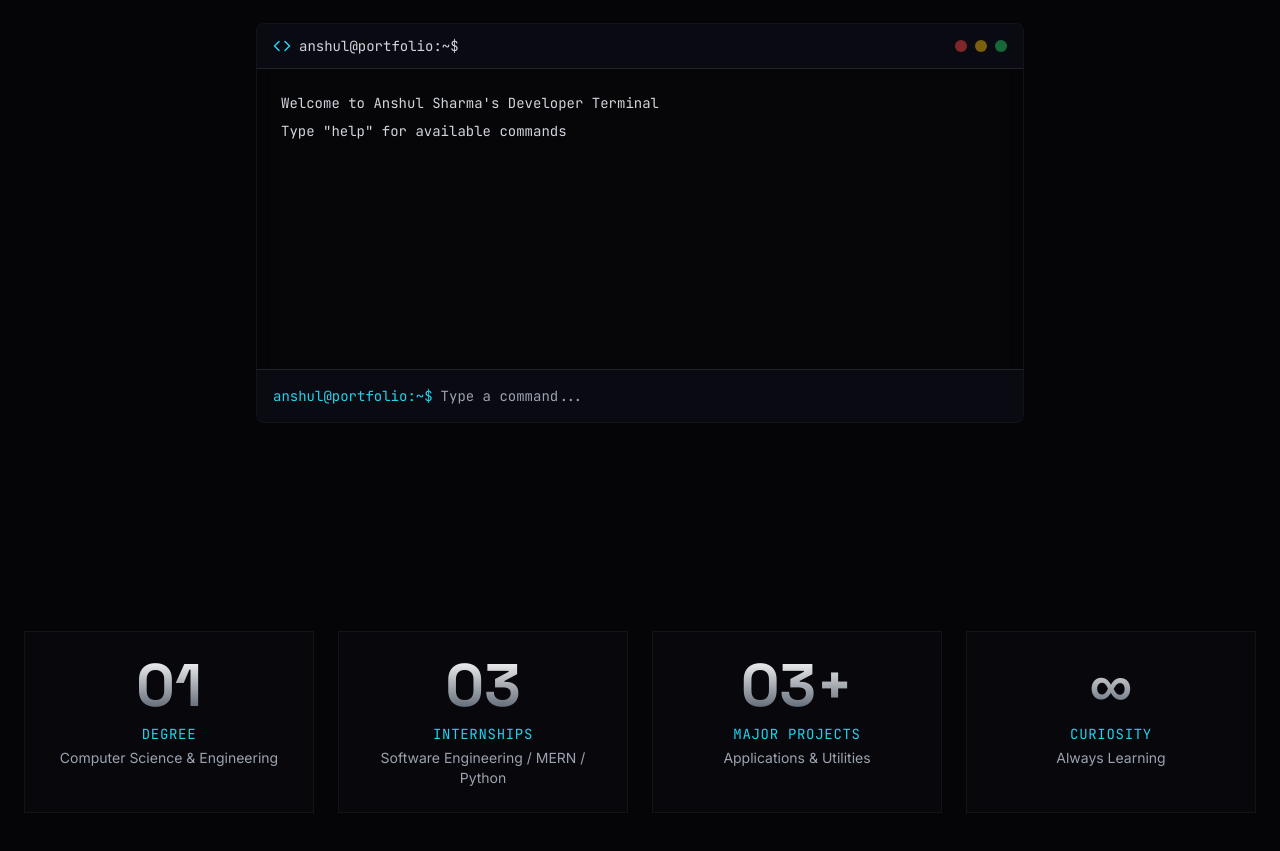
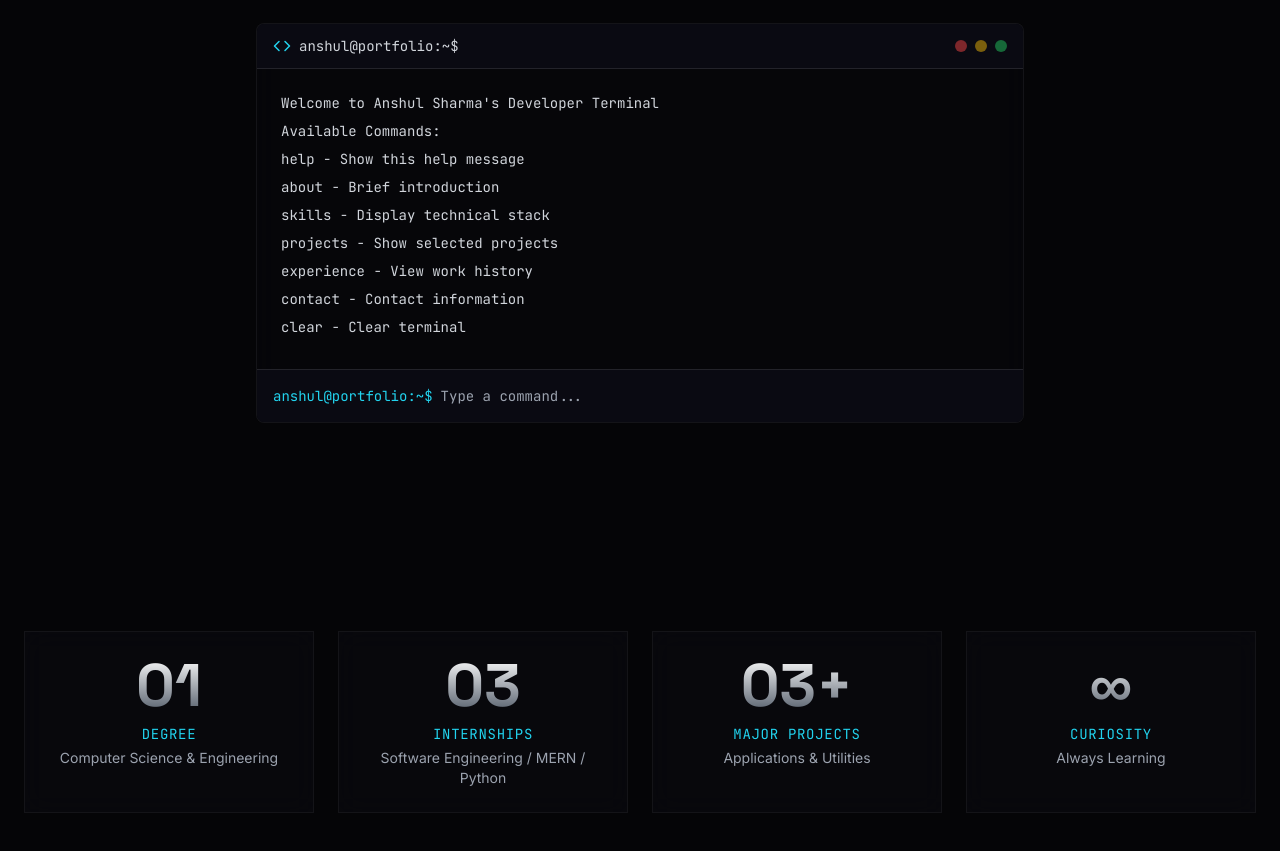
Before and after one commit to anshulsh012/Portfolio, a React (Vite) app: page / in a window 1280 px wide. Shown: the part 8480-9331 px from the top of the page. Built offline with nearby package versions, Linux system fonts and the light colour scheme.

Commit message:
Update terminal on load
- Show all available commands when terminal section loads
- Command input stays at bottom, output shows above

```diff
--- a/src/Portfolio.tsx
+++ b/src/Portfolio.tsx
@@ -886,7 +886,15 @@ const TerminalSection: React.FC = () => {
   const [input, setInput] = useState('')
   const [output, setOutput] = useState<string[]>([
     'Welcome to Anshul Sharma\'s Developer Terminal',
-    'Type "help" for available commands',
+    '',
+    'Available Commands:',
+    '  help       - Show this help message',
+    '  about      - Brief introduction',
+    '  skills     - Display technical stack',
+    '  projects   - Show selected projects',
+    '  experience - View work history',
+    '  contact    - Contact information',
+    '  clear      - Clear terminal',
     '',
   ])
   const [showCursor, setShowCursor] = useState(true)
```
